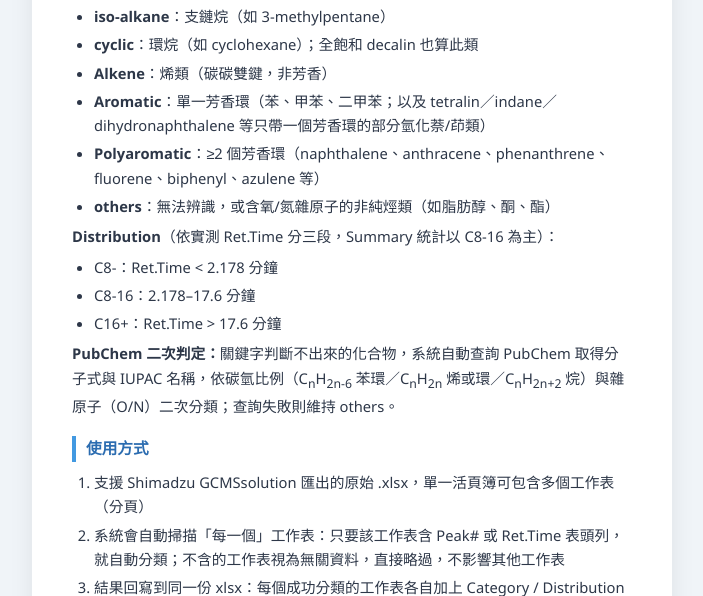
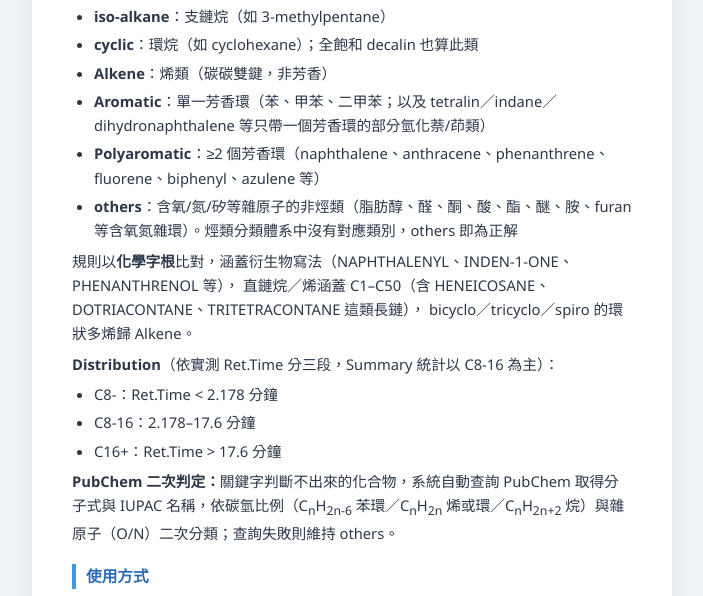
Before and after one commit to jack42355872-wq/gcms-fid-classifier, a Flask app: page / in a window 1280 px wide, after a click on "📖 分類規則與使用說明". Shown: the part 685-1281 px from the top of the page, without its empty margins (288-991 px from the left). Run offline with Flask 3, Linux system fonts and the light colour scheme.

Commit message:
Resolve all compounds by rule; eliminate the "skipped lookup" state
R2.xlsx still reported "32 compounds skipped the PubChem re-check". The
underlying issue was not the time budget but the keyword rules missing
compounds they should have matched all along.

Two real classification bugs:

1. Keywords used full names with a trailing E (NAPHTHALENE, ANTHRACENE,
   PHENANTHRENE, FLUORENE, INDENE), so every derivative spelling fell
   through: NAPHTHALENYL, ANTHRACENYL, PHENANTHRENOL, INDEN-1-ONE.
   Now matched on stems (NAPHTHALEN, ANTHRACEN, PHENANTHREN, FLUOREN,
   INDEN). This was an accuracy bug, not just a performance one -
   e.g. 1H-INDEN-1-ONE (1.37% of a sheet) was landing in others.

2. The alkane table stopped at OCTADECANE (C18), so HENEICOSANE,
   OCTACOSANE, DOTRIACONTANE, TETRATRIACONTANE, PENTATRIACONTANE,
   TRITETRACONTANE, TETRATETRACONTANE and EICOSANE all fell through.
   Replaced with IUPAC stems covering C1-C50 for both -ANE and -ENE.

Also added: heteroatom functional groups (acid/ester/ether/amine/silane/
furan-type heterocycles/-ol/-al/-one/-oate) classify as others directly;
bicyclo/tricyclo/spiro cyclic polyenes classify as Alkene; PHTHALATE,
PHENOL, CRESOL, BENZYL, ANNULENE, DIBENZO recognised.

Key change to the lookup path: _classify_keyword now returns
(category, confident). "others" from a heteroatom match is a confident,
correct answer - a hydrocarbon-type scheme has no class for a fatty
alcohol - so it no longer wastes a PubChem query. Only genuinely
unmatched names consult PubChem.

Result for R2.xlsx: 0 compounds require a network lookup, so the time
budget can never be exhausted and the "skipped" notice cannot appear.
Request time 23.1s -> 6.5s. Per-sheet others: 1.38% -> 0.00%,
2.66% -> 0.77%, 2.15% -> 0.76% (the remainder are correctly-classified
non-hydrocarbons).

R1 regression: Aromatic/Polyaromatic/n-alkane/iso-alkane/cyclic identical
to the previously verified baseline. Only change is 3 polycyclic polyenes
moving others -> Alkene (0.50%), which is the intended fix.

Co-Authored-By: Claude Opus 4.8 <noreply@anthropic.com>

```diff
--- a/app.py
+++ b/app.py
@@ -164,48 +164,112 @@ def _classify_by_formula(formula: str, iupac: str, original: str) -> str:
 
     return 'others'
 
-def auto_classify(name: str) -> str:
+# IUPAC 碳數字根 C1–C50。原本的清單只到 OCTADECANE(C18)，導致 GC-MS 常見的
+# 長鏈化合物（HENEICOSANE C21、DOTRIACONTANE C32、TRITETRACONTANE C43…）
+# 全部落到 others、被迫去查 PubChem。字根 + 'ANE'/'ENE' 即可涵蓋烷與烯。
+_CHAIN_STEMS = [
+    'METH','ETH','PROP','BUT','PENT','HEX','HEPT','OCT','NON','DEC',
+    'UNDEC','DODEC','TRIDEC','TETRADEC','PENTADEC','HEXADEC','HEPTADEC',
+    'OCTADEC','NONADEC',
+    'ICOS','EICOS','HENICOS','HENEICOS','DOCOS','TRICOS','TETRACOS',
+    'PENTACOS','HEXACOS','HEPTACOS','OCTACOS','NONACOS',
+    'TRIACONT','HENTRIACONT','DOTRIACONT','TRITRIACONT','TETRATRIACONT',
+    'PENTATRIACONT','HEXATRIACONT','HEPTATRIACONT','OCTATRIACONT','NONATRIACONT',
+    'TETRACONT','HENTETRACONT','DOTETRACONT','TRITETRACONT','TETRATETRACONT',
+    'PENTATETRACONT','HEXATETRACONT','HEPTATETRACONT','OCTATETRACONT','NONATETRACONT',
+    'PENTACONT',
+]
+_ALKANE_NAMES = tuple(s + 'ANE' for s in _CHAIN_STEMS)
+_ALKENE_NAMES = tuple(s + 'ENE' for s in _CHAIN_STEMS)
+
+# 非碳氫官能基（含 O / N / Si / S）。在烴類分類體系中一律歸 others。
+# 注意：帶環的含氧物（phenanthrenol、anthracenyl-propanol…）在前面的芳香環判定
+# 就會先被攔下，不會走到這裡。
+_HETERO_TOKENS = (
+    'ACID', 'ESTER', 'ETHER', 'AMINE', 'AMINO', 'AMIDE', 'NITRIL', 'NITRO',
+    'SILANE', 'SILOXANE', 'SILOXY', 'THIO', 'SULFON', 'SULFID',
+    'FURAN', 'PYRAN', 'OXEPINE', 'OXIRANE', 'TRIAZIN', 'PYRIDIN', 'PYRROL',
+    'IMIDAZOL', 'THIOPHEN', 'ANOL', 'ANAL', 'ANONE', 'ANOATE', 'OATE',
+    'ALDEHYDE', 'KETONE', 'OXO', 'HYDROXY', 'METHOXY', 'ETHOXY', 'CARBOXY',
+)
+
+# 環狀多烯的不飽和字尾（bicyclo/tricyclo/spiro 系統常見）。
+# 不含字尾 E，才能同時吃到 "…-TRIENE" 與德文式寫法 "…-TRIEN,"。
+_POLYENE_TOKENS = ('DIEN', 'TRIEN', 'TETRAEN', 'PENTAEN', 'HEXAEN', 'HEPTAEN')
+
+
+def _classify_keyword(name: str):
+    """
+    規則式分類，回傳 (category, confident)。
+
+    confident=False 只代表「所有規則都沒對上、真的不知道」，這種才值得去查 PubChem。
+    像 furan / silane / 醇 / 酸 / 酯 這類含雜原子的化合物，others 本身就是正確答案
+    （烴類分類體系裡沒有對應類別），屬於 confident=True，不該浪費一次網路查詢。
+    """
+    import re
     n = name.upper().strip()
 
     # ── 1. 部分氫化的萘/茚 = 只剩「一個」芳香環 → 單環 Aromatic ──────────
     #    tetralin(四氫萘)、dihydronaphthalene、indane、indene、indacene。
     #    採「芳香環數目」慣例:此類只有 1 個芳香環,不列 Polyaromatic(PAH 需 ≥2 芳香環)。
     #    相容 CAS 倒裝 "NAPHTHALENE, 1,2,3,4-TETRAHYDRO-" 與正寫 "...TETRAHYDRONAPHTHALENE"。
-    if 'NAPHTHALENE' in n and ('DECAHYDRO' in n or 'DECALIN' in n):
-        return 'cyclic'                       # 全飽和 decalin → 環烷
-    if (('NAPHTHALENE' in n and ('TETRAHYDRO' in n or 'DIHYDRO' in n))
+    #    一律用「字根」比對(NAPHTHALEN 而非 NAPHTHALENE)，否則衍生物寫法
+    #    (NAPHTHALENYL、INDEN-1-ONE、PHENANTHRENOL…)會整批漏掉。
+    if 'NAPHTHALEN' in n and ('DECAHYDRO' in n or 'DECALIN' in n):
+        return 'cyclic', True                 # 全飽和 decalin → 環烷
+    if (('NAPHTHALEN' in n and ('TETRAHYDRO' in n or 'DIHYDRO' in n))
             or 'TETRALIN' in n
-            or any(x in n for x in ['INDENE', 'INDAN', 'INDACENE'])):
-        return 'Aromatic'
+            or any(x in n for x in ('INDEN', 'INDAN', 'INDACENE'))):
+        return 'Aromatic', True
 
     # ── 2. 真正多環芳烴(≥2 個芳香環)→ Polyaromatic ────────────────────
-    if any(x in n for x in ['NAPHTHALENE','ANTHRACENE','PHENANTHRENE',
-                              'PYRENE','FLUORENE','BIPHENYL','ACENAPHTHY',
-                              'AZULENE','FLUORANTHENE','PERYLENE','CHRYSENE']):
-        return 'Polyaromatic'
+    if any(x in n for x in ('NAPHTHALEN','ANTHRACEN','PHENANTHREN','PYREN',
+                              'FLUOREN','BIPHENYL','ACENAPHTH','AZULEN',
+                              'FLUORANTHEN','PERYLEN','CHRYSEN','DIBENZO')):
+        return 'Polyaromatic', True
 
     # ── 3. 單環芳烴(苯環)→ Aromatic ──────────────────────────────────
-    if any(x in n for x in ['BENZENE','TOLUENE','XYLENE','STYRENE',
-                              'PHENYL','CUMENE','CYMENE']):
-        return 'Aromatic'
-    if any(x in n for x in ['CYCLOPENTANE','CYCLOHEXANE','CYCLOPROPANE',
-                              'CYCLOBUTANE','CYCLOHEPTANE','CYCLOOCTANE']):
-        return 'cyclic'
-    if '-ENE' in n or any(x in n for x in ['PROPENE','BUTENE','PENTENE',
-                                             'HEXENE','HEPTENE','OCTENE',
-                                             'NONENE','DECENE']):
-        return 'Alkene'
-    straight = ['HEXANE','HEPTANE','OCTANE','NONANE','DECANE',
-                'UNDECANE','DODECANE','TRIDECANE','TETRADECANE',
-                'PENTADECANE','HEXADECANE','HEPTADECANE','OCTADECANE']
-    if any(x in n for x in straight):
-        if '2-METHYL' in n or '3-METHYL' in n:
-            return 'iso-alkane'
-        return 'n-alkane'
-    if any(x in n for x in ['ISOPENTANE','ISOBUTANE','2-METHYL','3-METHYL']):
+    #    ANNULENE = 大環芳香烴(Hückel 4n+2)；PHTHALATE / PHENOL / CRESOL / BENZYL 皆帶苯環。
+    if any(x in n for x in ('BENZENE','BENZO','BENZYL','TOLUEN','XYLEN','STYREN',
+                              'PHENYL','CUMENE','CYMENE','PHTHALATE','PHENOL',
+                              'CRESOL','ANNULENE')):
+        return 'Aromatic', True
+
+    # ── 4. 含雜原子官能基(醇/醛/酮/酸/酯/醚/胺/矽/含氧氮雜環)→ others ────
+    #    這些不是碳氫化合物，在烴類分類體系中沒有對應類別，others 就是正解，
+    #    不必再查 PubChem（標記 confident=True）。
+    if any(x in n for x in _HETERO_TOKENS) or n.endswith('OL'):
+        return 'others', True
+
+    # ── 5. 飽和環烷 → cyclic ─────────────────────────────────────────
+    if any(x in n for x in ('CYCLOPENTANE','CYCLOHEXANE','CYCLOPROPANE',
+                              'CYCLOBUTANE','CYCLOHEPTANE','CYCLOOCTANE')):
+        return 'cyclic', True
+    if 'DECAHYDRO' in n:
+        return 'cyclic', True
+
+    # ── 6. 烯類(含 bicyclo/tricyclo/spiro 的環狀多烯)→ Alkene ─────────
+    if ('-ENE' in n
+            or any(x in n for x in _POLYENE_TOKENS)
+            or any(x in n for x in _ALKENE_NAMES)):
+        return 'Alkene', True
+
+    # ── 7. 烷類 → n-alkane / iso-alkane ──────────────────────────────
+    if any(x in n for x in _ALKANE_NAMES):
+        if re.search(r'\d\s*-\s*(METHYL|ETHYL|PROPYL|BUTYL)', n) or 'ISO' in n:
+            return 'iso-alkane', True
+        return 'n-alkane', True
+    if any(x in n for x in ('ISOPENTANE','ISOBUTANE','2-METHYL','3-METHYL')):
         if 'ANE' in n:
-            return 'iso-alkane'
-    return 'others'
+            return 'iso-alkane', True
+
+    # 所有規則都沒對上 → 交給 PubChem 用分子式二次判定
+    return 'others', False
+
+
+def auto_classify(name: str) -> str:
+    """規則式分類的對外介面（只回傳類別）。"""
+    return _classify_keyword(name)[0]
 
 
 def _prefetch_pubchem(names, budget=None) -> None:
@@ -240,11 +304,11 @@ def _prefetch_pubchem(names, budget=None) -> None:
 
 def _pubchem_fallback(name: str, budget=None) -> str:
     """
-    先 auto_classify，若結果是 others 才查 PubChem。
-    已快取的名稱直接取用（不佔預算）；未快取且預算已用罄時，保持 'others' 不再發出網路查詢。
+    先跑規則式分類；只有「規則完全判不出來」(confident=False) 才查 PubChem。
+    已快取的名稱直接取用（不佔預算）；未快取且預算已用罄時，保持 'others'。
     """
-    result = auto_classify(name)
-    if result != 'others':
+    result, confident = _classify_keyword(name)
+    if confident:
         return result
 
     key = name.upper().strip()
@@ -344,7 +408,7 @@ def _process_single_sheet(df_raw, header_row_idx, ws, budget=None):
 
     # 先用關鍵字規則篩一輪，把判不出來的名稱集中起來並行查 PubChem，
     # 避免在下面的 apply 裡一個一個等網路（那正是 Render 逾時的原因）。
-    unresolved = [nm for nm in pending.unique() if auto_classify(str(nm)) == 'others']
+    unresolved = [nm for nm in pending.unique() if not _classify_keyword(str(nm))[1]]
     _prefetch_pubchem(unresolved, budget)
 
     data.loc[mask_empty, 'Category'] = pending.apply(
--- a/templates/index.html
+++ b/templates/index.html
@@ -306,8 +306,11 @@
             <li><b>Alkene</b>：烯類（碳碳雙鍵，非芳香）</li>
             <li><b>Aromatic</b>：單一芳香環（苯、甲苯、二甲苯；以及 tetralin／indane／dihydronaphthalene 等只帶一個芳香環的部分氫化萘/茚類）</li>
             <li><b>Polyaromatic</b>：≥2 個芳香環（naphthalene、anthracene、phenanthrene、fluorene、biphenyl、azulene 等）</li>
-            <li><b>others</b>：無法辨識，或含氧/氮雜原子的非純烴類（如脂肪醇、酮、酯）</li>
+            <li><b>others</b>：含氧/氮/矽等雜原子的非烴類（脂肪醇、醛、酮、酸、酯、醚、胺、furan 等含氧氮雜環）。烴類分類體系中沒有對應類別，others 即為正解</li>
           </ul>
+          <p>規則以<b>化學字根</b>比對，涵蓋衍生物寫法（NAPHTHALENYL、INDEN-1-ONE、PHENANTHRENOL 等），
+             直鏈烷／烯涵蓋 C1–C50（含 HENEICOSANE、DOTRIACONTANE、TRITETRACONTANE 這類長鏈），
+             bicyclo／tricyclo／spiro 的環狀多烯歸 Alkene。</p>
           <p><strong>Distribution</strong>（依實測 Ret.Time 分三段，Summary 統計以 C8-16 為主）：</p>
           <ul>
             <li>C8-：Ret.Time &lt; 2.178 分鐘</li>
@@ -354,8 +357,12 @@
             <li><b>Alkene</b>: C=C double bond, non-aromatic</li>
             <li><b>Aromatic</b>: single aromatic ring (benzene, toluene, xylene; also tetralin/indane/dihydronaphthalene-type compounds that carry only one aromatic ring)</li>
             <li><b>Polyaromatic</b>: ≥2 aromatic rings (naphthalene, anthracene, phenanthrene, fluorene, biphenyl, azulene, etc.)</li>
-            <li><b>others</b>: unresolved, or non-hydrocarbon compounds with O/N heteroatoms (fatty alcohols, ketones, esters)</li>
+            <li><b>others</b>: non-hydrocarbons carrying O/N/Si heteroatoms (fatty alcohols, aldehydes, ketones, acids, esters, ethers, amines, furan-type heterocycles). A hydrocarbon-type scheme has no class for these, so "others" is the correct answer, not a failure to classify.</li>
           </ul>
+          <p>Matching is done on <b>chemical stems</b>, so derivative spellings (NAPHTHALENYL, INDEN-1-ONE,
+             PHENANTHRENOL…) are covered. Straight-chain alkanes/alkenes span C1–C50 (including long chains
+             such as HENEICOSANE, DOTRIACONTANE, TRITETRACONTANE); bicyclo/tricyclo/spiro cyclic polyenes
+             are classed as Alkene.</p>
           <p><strong>Distribution</strong> (by measured Ret.Time; Summary stats focus on C8-16):</p>
           <ul>
             <li>C8-: Ret.Time &lt; 2.178 min</li>
```
